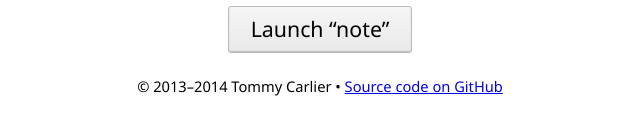
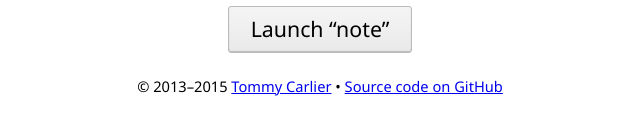
Before and after one commit to tommy-carlier/note, a plain HTML site: page index.html in a window 1280 px wide. Shown: the part 186-320 px from the top of the page, without its empty margins (320-960 px from the left). Drawn offline with Linux system fonts and the light colour scheme.

Commit message:
Updated footer (© year + link to tcx.be)

```diff
--- a/index.html
+++ b/index.html
@@ -17,5 +17,5 @@ footer { font-size:11pt }
 </head><body>
 <header><h1>note</h1><p>Minimalist note-taking app</p></header>
 <main><p>One note, stored on your device.</p><p><a id="launch" href="note.html">Launch “note”</a></p></main>
-<footer><p>© 2013–2014 Tommy Carlier • <a href="https://github.com/tommy-carlier/note">Source code on GitHub</a></p></footer>
+<footer><p>© 2013–2015 <a href="http://www.tcx.be/">Tommy Carlier</a> • <a href="https://github.com/tommy-carlier/note">Source code on GitHub</a></p></footer>
 </body></html>
```
